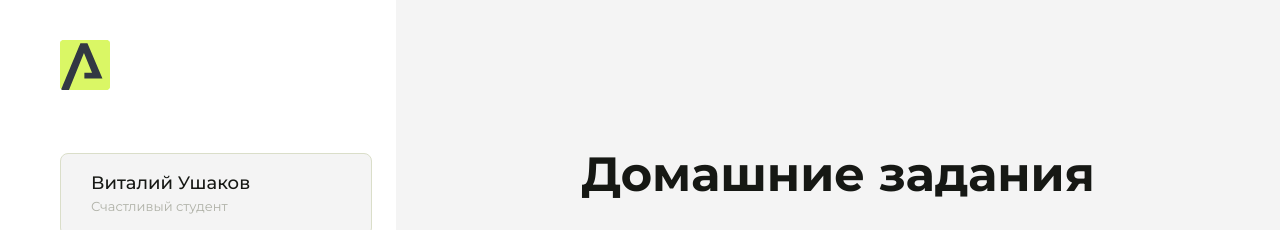
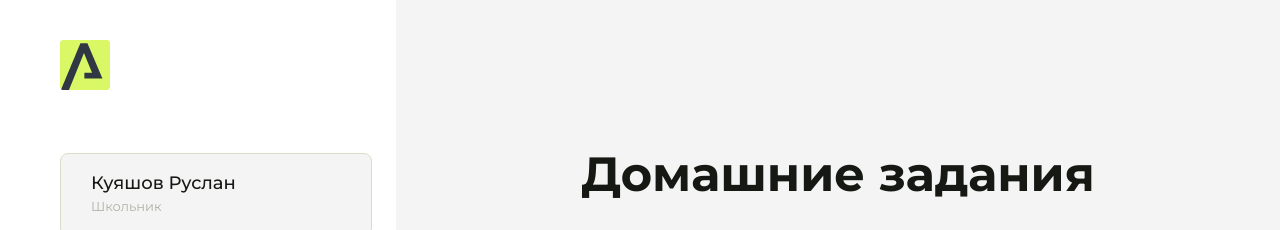
Before and after one commit to SinJoyprogrammer/homeworks, a plain HTML site: page index.html in a window 1280 px wide. Shown: the top 230 px of the page. Drawn offline with Linux system fonts and the light colour scheme.

Commit message:
Update index.html

```diff
--- a/index.html
+++ b/index.html
@@ -43,8 +43,8 @@
                 </svg>
             </div>
             <div class="sidebar__user">
-                <div class="sidebar__name">Виталий Ушаков</div>
-                <div class="sidebar__text">Счастливый студент</div>
+                <div class="sidebar__name">Куяшов Руслан</div>
+                <div class="sidebar__text">Школьник</div>
             </div>
             <div class="sidebar__tabs">
                 <div class="sidebar__item">
```
